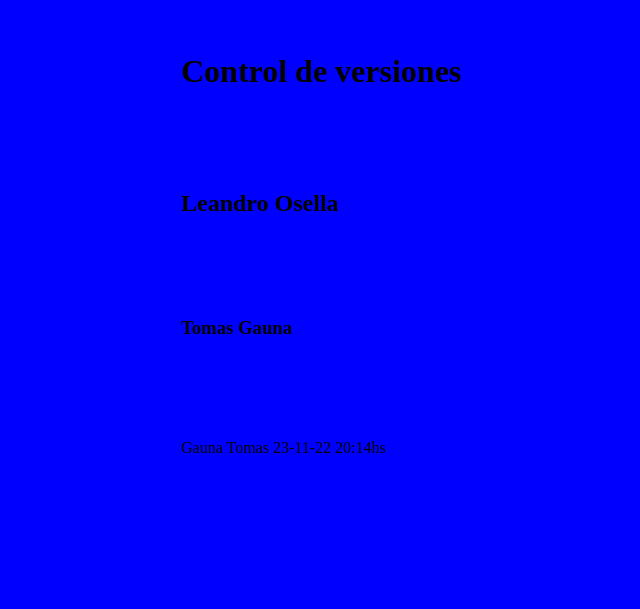
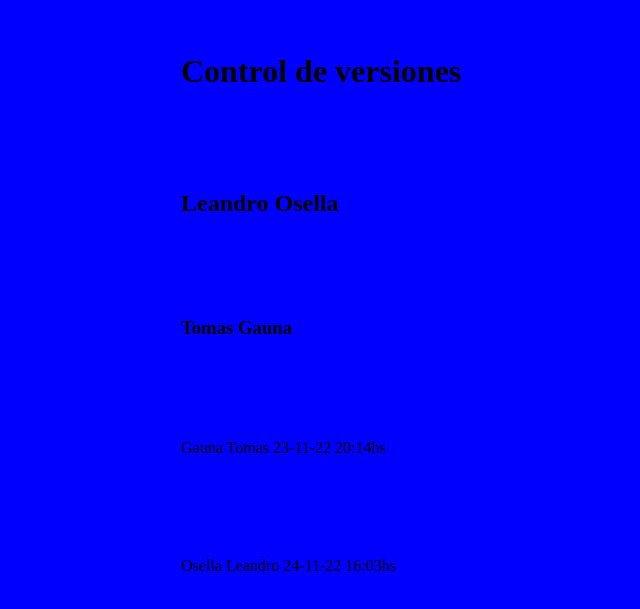
Before and after one commit to HamunRa/TP_SO_I4_107, a plain HTML site: page index.html in a window 1280 px wide. Shown: the part 147-756 px from the top of the page, without its empty margins (119-759 px from the left). Drawn offline with Linux system fonts and the light colour scheme.

Commit message:
Push final BETA

```diff
--- a/index.html
+++ b/index.html
@@ -12,5 +12,6 @@
 <h2>Leandro Osella</h2>
 <h3>Tomas Gauna</h3>
 <p>Gauna Tomas 23-11-22 20:14hs</p>
+<p>Osella Leandro 24-11-22 16:03hs</p>
 </body>
 </html>
```
